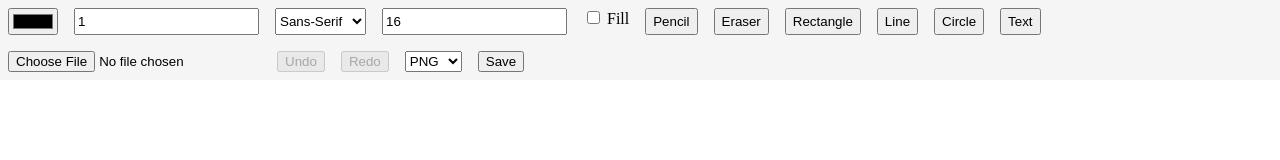
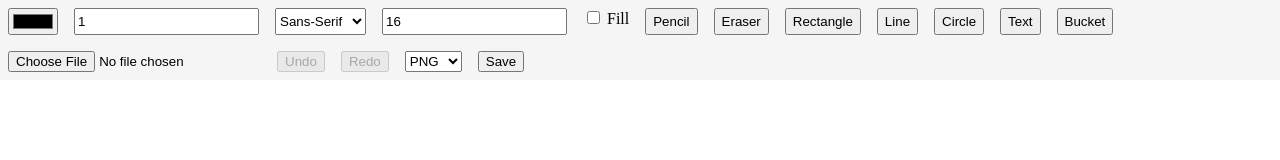
Before and after one commit to Alex-Unnippillil/static-photoshop-clone, a website: page index.html in a window 1280 px wide. Drawn offline with Linux system fonts and the light colour scheme.

Commit message:
Add bucket tool button

```diff
--- a/index.html
+++ b/index.html
@@ -26,6 +26,7 @@
       <button id="line">Line</button>
       <button id="circle">Circle</button>
       <button id="text">Text</button>
+      <button id="bucket">Bucket</button>
 
       <input type="file" id="imageLoader" accept="image/*" />
       <button id="undo" disabled>Undo</button>
```
